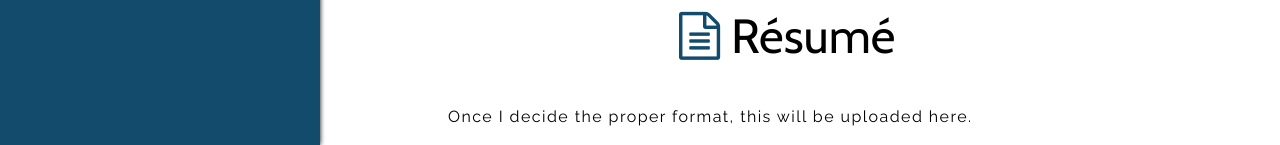
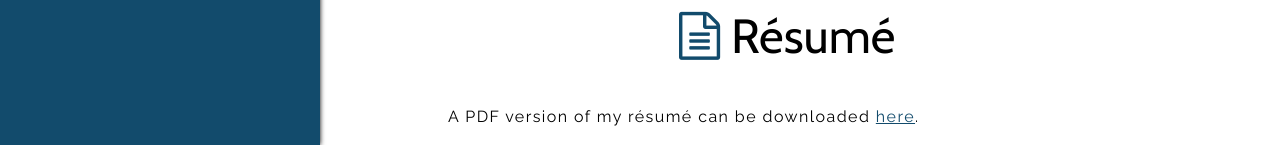
Before and after one commit to NathanBland/NathanBland.github.io, a Jekyll site: the page built from index.html, in a window 1280 px wide. Shown: the part 1364-1509 px from the top of the page. Built offline with Jekyll 4.4.1, drawn with Linux system fonts in a browser that asks for light colours; nearby versions of some CDN libraries.

Commit message:
updating resume link in index.html

```diff
--- a/index.html
+++ b/index.html
@@ -23,6 +23,6 @@ layout: default
     </section>
 	<section>
         <h2 class="heading"><i class="fa fa-file-text-o"></i> Résumé</h2>
-        <p>Once I decide the proper format, this will be uploaded here.</p>
+        <p>A PDF version of my résumé can be downloaded <a href="/Resume.pdf">here</a>.</p>
     </section>
 </article>
```
